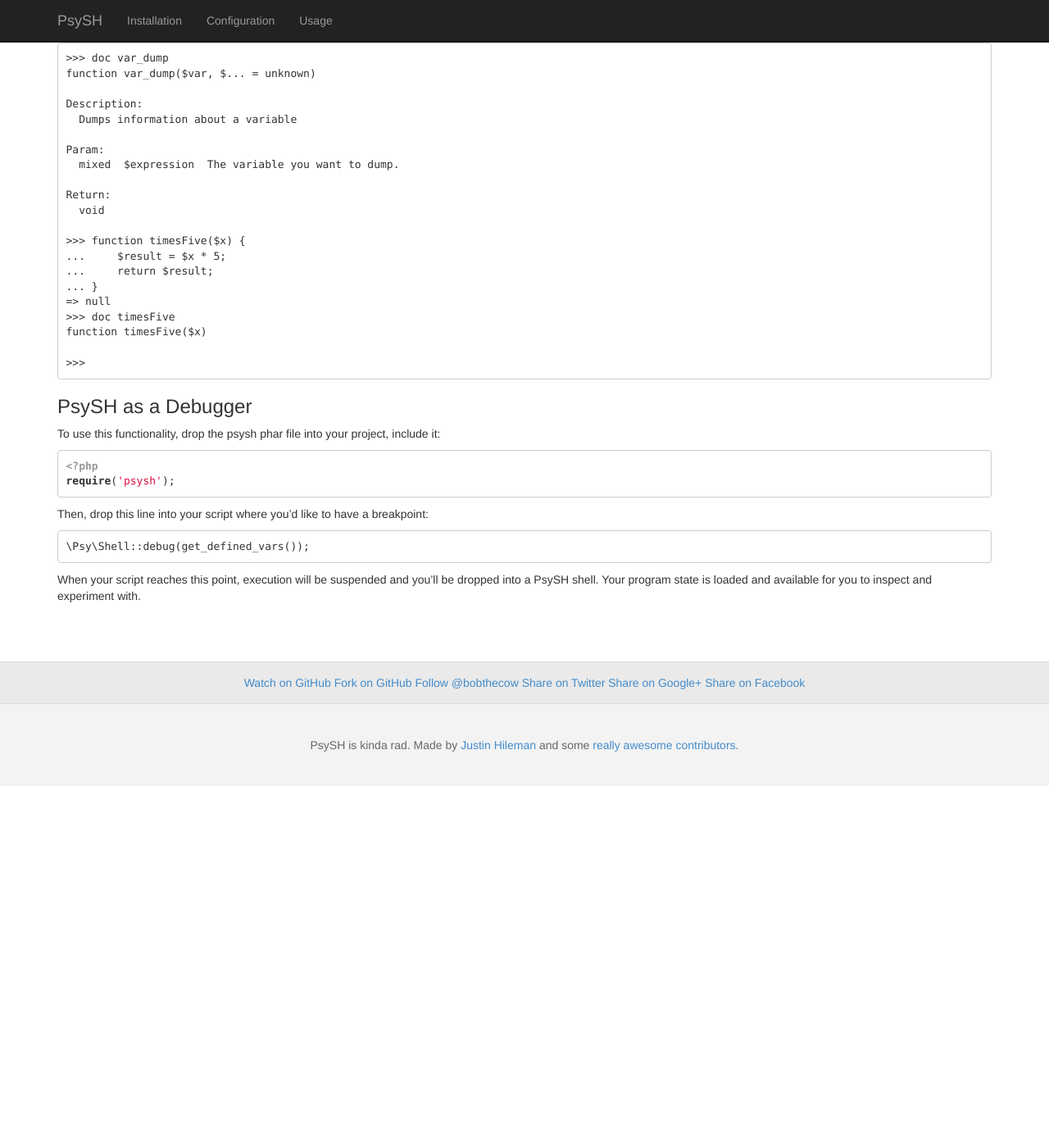
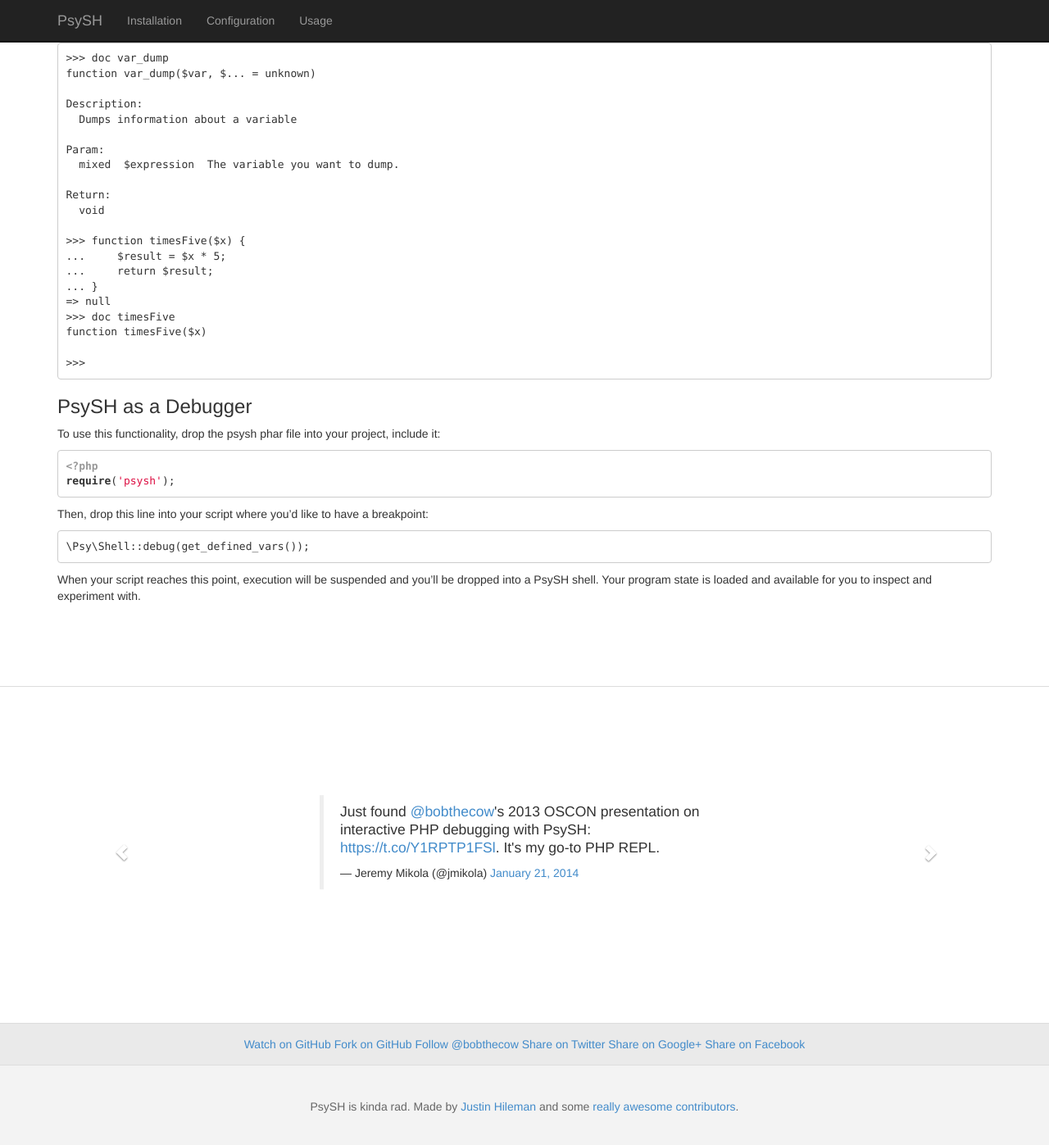
Before and after one commit to bobthecow/psysh, a Jekyll site: the page built from index.md, in a window 1280 px wide and 1400 px high, scrolled down 2436 px. Shown: the top 1397 px of the window at 82% size. Built offline with Jekyll 4.4.1, drawn with Linux system fonts in a browser that asks for light colours; Markdown is read by kramdown in place of the engine named in the settings; before the commit the page ends 3395 px from its top, so only the background shows below that.

Commit message:
More social proof!

```diff
--- /dev/null
+++ b/_data/tweets.yaml
@@ -0,0 +1,22 @@
+- |
+  <blockquote class="twitter-tweet" data-cards="hidden" lang="en"><p>PsySH: Finally, a good REPL / developer console for PHP? <a href="http://t.co/2bZnSjBkca">http://t.co/2bZnSjBkca</a> Inline doc, debugger... I&#39;m only missing tab completion</p>&mdash; François Zaninotto (@francoisz) <a href="https://twitter.com/francoisz/statuses/426386853252837376">January 23, 2014</a></blockquote>
+- |
+  <blockquote class="twitter-tweet" data-cards="hidden" lang="en"><p>Just found <a href="https://twitter.com/bobthecow">@bobthecow</a>&#39;s 2013 OSCON presentation on interactive PHP debugging with PsySH: <a href="https://t.co/Y1RPTP1FSl">https://t.co/Y1RPTP1FSl</a>. It&#39;s my go-to PHP REPL.</p>&mdash; Jeremy Mikola (@jmikola) <a href="https://twitter.com/jmikola/statuses/425495744812830721">January 21, 2014</a></blockquote>
+- |
+  <blockquote class="twitter-tweet" data-cards="hidden" lang="en"><p><a href="https://t.co/ug4NPPllQK">https://t.co/ug4NPPllQK</a> thank you <a href="https://twitter.com/bobthecow">@bobthecow</a>!</p>&mdash; everzet (@everzet) <a href="https://twitter.com/everzet/statuses/425544022942552064">January 21, 2014</a></blockquote>
+- |
+  <blockquote class="twitter-tweet" lang="en"><p>Awesome interactive PHP REPL /cc: <a href="https://twitter.com/jamiehannaford">@jamiehannaford</a> <a href="https://t.co/o6ZxJCJpkq">https://t.co/o6ZxJCJpkq</a></p>&mdash; Glen Campbell (@glenc) <a href="https://twitter.com/glenc/statuses/373155194281787392">August 29, 2013</a></blockquote>
+- |
+  <blockquote class="twitter-tweet" lang="en"><p>I definitely need to look at <a href="http://t.co/lS4jgFtcES">http://t.co/lS4jgFtcES</a>, &#39;cause &quot;Even IE has a better interactive shell than php.&quot; - <a href="https://twitter.com/bobthecow">@bobthecow</a> <a href="https://twitter.com/search?q=%23phpundiscovered&amp;src=hash">#phpundiscovered</a></p>&mdash; Michael Crumm (@mcrumm) <a href="https://twitter.com/mcrumm/statuses/373197210483032064">August 29, 2013</a></blockquote>
+- |
+  <blockquote class="twitter-tweet" lang="en"><p>If you haven&#39;t already tried it, <a href="https://twitter.com/bobthecow">@bobthecow</a> &#39;s PsySH is pretty freaking awesome. &#10;&#10;<a href="http://t.co/8K8Oyii1dP">http://t.co/8K8Oyii1dP</a></p>&mdash; John David Anderson (@raisinbread) <a href="https://twitter.com/raisinbread/statuses/374597445201575936">September 2, 2013</a></blockquote>
+- |
+  <blockquote class="twitter-tweet" lang="en"><p>I’m now 30% more sane, thanks to Psy Shell. <a href="https://twitter.com/search?q=%23php&amp;src=hash">#php</a> <a href="https://t.co/uGKWGoEyps">https://t.co/uGKWGoEyps</a> /cc <a href="https://twitter.com/bobthecow">@bobthecow</a></p>&mdash; Graham Weldon (@predominant) <a href="https://twitter.com/predominant/statuses/377340368733634560">September 10, 2013</a></blockquote>
+- |
+  <blockquote class="twitter-tweet" lang="en"><p>Interactive debugging for PHP, <a href="http://t.co/PKwjvy2X1x">http://t.co/PKwjvy2X1x</a>, because we can do better than var_dump($data); <a href="https://twitter.com/search?q=%23REPL&amp;src=hash">#REPL</a></p>&mdash; Adrian Kuhn (@akuhn) <a href="https://twitter.com/akuhn/statuses/377663344221507584">September 11, 2013</a></blockquote>
+- |
+  <blockquote class="twitter-tweet" lang="en"><p><a href="http://t.co/DWJ8P48TYj">http://t.co/DWJ8P48TYj</a> is the <a href="https://twitter.com/search?q=%23php&amp;src=hash">#php</a> REPL shell we have been waiting for. How to start an interactive shell with a… <a href="http://t.co/R98sEdi6uO">http://t.co/R98sEdi6uO</a></p>&mdash; Barnaby Walters (@BarnabyWalters) <a href="https://twitter.com/BarnabyWalters/statuses/402556037649399808">November 18, 2013</a></blockquote>
+- |
+  <blockquote class="twitter-tweet" lang="en"><p>PsySH: Proper REPL for PHP! <a href="https://t.co/ZZpgMCHDal">https://t.co/ZZpgMCHDal</a> <a href="https://twitter.com/search?q=%23OSCON&amp;src=hash">#OSCON</a></p>&mdash; Jeff Tilson (@jrtilson) <a href="https://twitter.com/jrtilson/statuses/360510708401717248">July 25, 2013</a></blockquote>
+- |
+  <blockquote class="twitter-tweet" lang="en"><p>Favorite <a href="https://twitter.com/search?q=%23OSCON&amp;src=hash">#OSCON</a> presentation so far is <a href="https://twitter.com/bobthecow">@bobthecow</a> on PHP interactive debugging. Check out the REPL loop he built at <a href="http://t.co/tjyAERfRHA">http://t.co/tjyAERfRHA</a></p>&mdash; Scott Small (@smallsco) <a href="https://twitter.com/smallsco/statuses/360513704141393922">July 25, 2013</a></blockquote>
--- a/_layouts/default.html
+++ b/_layouts/default.html
@@ -45,6 +45,27 @@
       {{ content }}
     </div>
 
+    <div id="tweets">
+      <div class="container">
+        <div id="tweet-carousel" class="carousel slide" data-ride="carousel">
+          <div class="carousel-inner">
+            {% for tweet in site.data.tweets %}
+              <div class="tweet item{% if forloop.first %} active{% endif %}">
+                {{ tweet }}
+              </div>
+            {% endfor %}
+          </div>
+
+          <a class="left carousel-control hidden-xs" href="#tweet-carousel" data-slide="prev">
+            <span class="glyphicon glyphicon-chevron-left"></span>
+          </a>
+          <a class="right carousel-control hidden-xs" href="#tweet-carousel" data-slide="next">
+            <span class="glyphicon glyphicon-chevron-right"></span>
+          </a>
+        </div>
+      </div>
+    </div>
+
     <footer id="footer">
       {% include social.html %}
 
--- a/assets/css/styles.css
+++ b/assets/css/styles.css
@@ -51,6 +51,34 @@
     padding-top: 40px;
 }
 
+#tweets {
+    border-top: 1px solid #ddd;
+    margin: 90px 0;
+    padding-top: 60px;
+}
+#tweets .tweet {
+    height: 260px;
+}
+#tweets iframe, #tweets blockquote {
+    margin:   0 auto !important;
+    position: relative !important;
+    top:      50%;
+    -webkit-transform: translateY(-50%);
+        -ms-transform: translateY(-50%);
+            transform: translateY(-50%);
+}
+#tweets blockquote {
+    max-width: 500px;
+}
+#tweets .carousel-control {
+    opacity: 0.8;
+}
+#tweets .carousel-control.left, .carousel-control.right {
+    background: none;
+}
+#tweets .carousel-control .glyphicon-chevron-left {
+    left: 40%;
+}
 
 .social {
     text-align:       center;
```
Also changed, not shown: other parts of _layouts/default.html (+1 -0 lines), Gemfile.lock.
